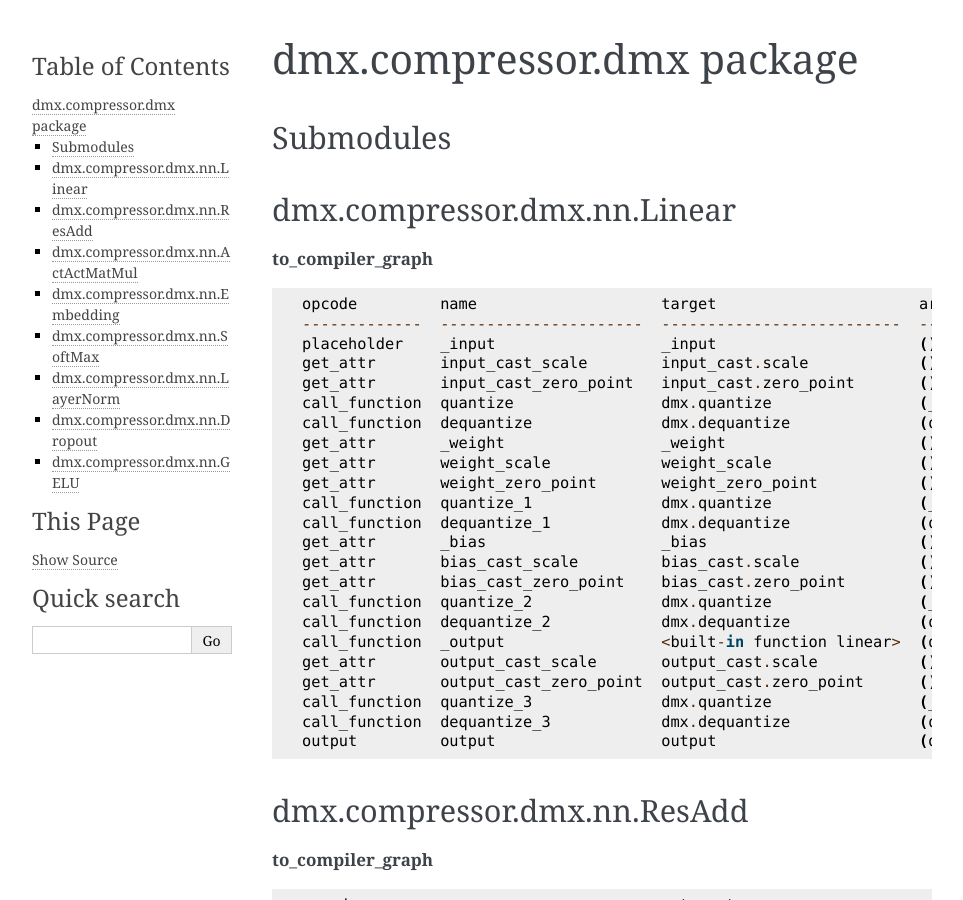
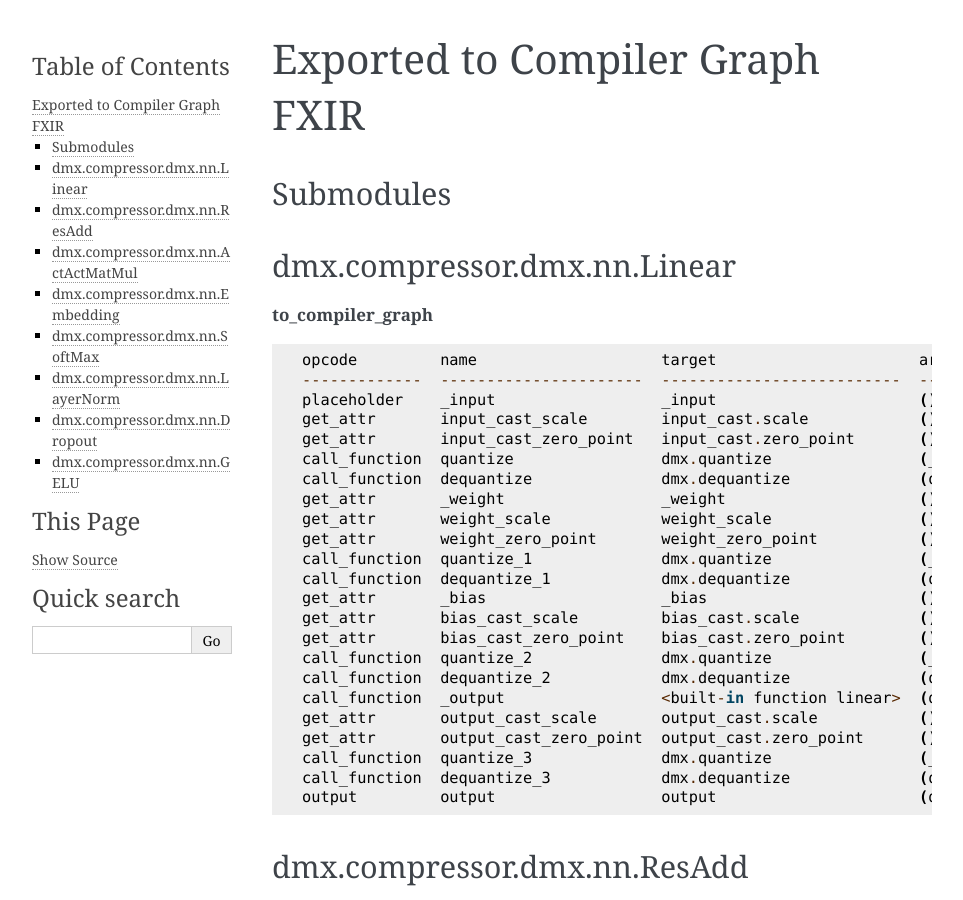
Before and after one commit to d-matrix-ai/dmx-compressor, a Sphinx documentation site: the page built from docs/opgraphs.rst, in a window 1280 px wide and 900 px high. Shown: the whole window, without its empty margins (148-1111 px from the left). Built offline with Sphinx 7.4.7, drawn with Linux system fonts in a browser that asks for light colours; pages that are not in the unit, such as notebooks, are missing from menus.

Commit message:
changes for op graph page

```diff
--- a/docs/dmx.compressor.rst
+++ /dev/null
@@ -1,7 +0,0 @@
-dmx.compressor module
-=====================
-
-.. automodule:: dmx.compressor
-    :members:
-    :undoc-members:
-    :show-inheritance:
--- a/docs/opgraphs.rst
+++ b/docs/opgraphs.rst
@@ -1,5 +1,5 @@
-dmx.compressor.dmx package
-===================
+Exported to Compiler Graph FXIR
+===============================
 
 Submodules
 ----------
```
